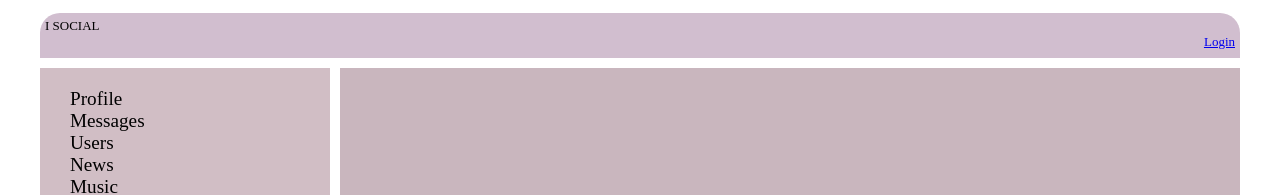
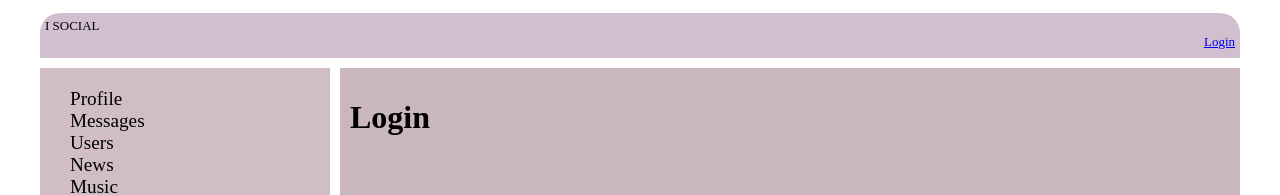
Before and after one commit to AirMous3/social, a React (Create React App) app: page /login in a window 1280 px wide. Shown: the top 195 px of the page. Built offline with nearby package versions, Linux system fonts and the light colour scheme; no server answers.

Commit message:
add Redirect to login

```diff
--- a/src/App.tsx
+++ b/src/App.tsx
@@ -1,14 +1,15 @@
 import React from 'react';
-import {Route} from 'react-router-dom';
+import { Route } from 'react-router-dom';
 import './App.css';
+import { DialogsContainer } from "./components/Dialogs/DialogsContainer";
+import { HeaderContainer } from './components/Header/HeaderContainer';
+import { Login } from './components/Login/Login';
+import Music from "./components/Music/Music";
 import NavBar from "./components/NavBar/NavBar";
 import News from "./components/News/News";
-import Music from "./components/Music/Music";
+import ProfileContainer from './components/Profile/ProfileContainer';
 import Settings from "./components/Settings/Settings";
-import {DialogsContainer} from "./components/Dialogs/DialogsContainer";
-import {UsersContainer} from "./components/Users/UsersContainer";
-import ProfileContainer from './components/Profile/ProfileContainer';
-import { HeaderContainer } from './components/Header/HeaderContainer';
+import { UsersContainer } from "./components/Users/UsersContainer";
 
 
 
@@ -33,6 +34,7 @@ function App() {
                 <Route path={"/music"} render={() => <Music/>}/>
                 <Route path={"/settings"} render={() => <Settings/>}/>
                 <Route path={"/users"} render={() => <UsersContainer/>}/>
+                <Route path={"/login"} render={() => <Login/>}/>
             </div>
 
 
--- a/src/components/Dialogs/Dialogs.tsx
+++ b/src/components/Dialogs/Dialogs.tsx
@@ -1,8 +1,10 @@
-import React, {ChangeEvent} from "react";
+import React, { ChangeEvent } from "react";
 import DialogItem from "./DialogItem/DialogItem";
 import s from "./Dialogs.module.css"
 import Message from "./Messages/Message";
-import {DialogsPropsType} from "./DialogsContainer";
+import { DialogsPropsType } from "./DialogsContainer";
+import { Redirect } from "react-router-dom";
+
 
 
 
@@ -11,8 +13,8 @@ function Dialogs(props: DialogsPropsType) {
 
     let state = props.dialogsPage
 
-    let dialogsElements = state.dialogsData.map((d) => <DialogItem key={d.id} id={d.id} name={d.name}/>)
-    let messagesElements = state.messagesData.map((message) => <Message key={message.id} message={message.message}/>)
+    let dialogsElements = state.dialogsData.map((d) => <DialogItem key={d.id} id={d.id} name={d.name} />)
+    let messagesElements = state.messagesData.map((message) => <Message key={message.id} message={message.message} />)
     let newMessageText = state.newDialogMessage
 
     let sendNewDialogMessage = () => {
@@ -22,6 +24,8 @@ function Dialogs(props: DialogsPropsType) {
     let onMessageTextHandler = (e: ChangeEvent<HTMLTextAreaElement>) => {
         props.onNewMessageText(e.currentTarget.value)
     }
+
+    if (!props.isAuth) return <Redirect to="/login" />
 
     return (<div className={s.dialogs}>
         <div>
@@ -37,7 +41,7 @@ function Dialogs(props: DialogsPropsType) {
                 <div>
                     <textarea onChange={onMessageTextHandler}
                         value={newMessageText}
-                                  placeholder={"Напиши своё сообщение"}/>
+                        placeholder={"Напиши своё сообщение"} />
                 </div>
                 <div>
                     <button onClick={sendNewDialogMessage}>Send</button>
--- a/src/components/Dialogs/DialogsContainer.tsx
+++ b/src/components/Dialogs/DialogsContainer.tsx
@@ -7,6 +7,7 @@ import {Dispatch} from "redux";
 
  type mapDialogsStateType = {
     dialogsPage: DialogsPageType
+    isAuth: boolean
 }
 
 type mapDialogsDispatchType = {
@@ -19,6 +20,7 @@ export type DialogsPropsType = mapDialogsStateType &  mapDialogsDispatchType
 const mapStateToProps = (state: AppStoreType): mapDialogsStateType => {
     return {
         dialogsPage: state.dialogsPage,
+        isAuth: state.auth.isAuth
 
     }
 }
--- /dev/null
+++ b/src/components/Login/Login.tsx
@@ -0,0 +1,7 @@
+import React from "react";
+
+export const Login = () => {
+    return <h1>
+        Login
+    </h1>
+}
--- a/src/components/Profile/ProfileContainer.tsx
+++ b/src/components/Profile/ProfileContainer.tsx
@@ -2,7 +2,7 @@ import Profile from "./Profile";
 import React from "react";
 import { connect } from "react-redux";
 import { AppStoreType } from "../../redux/reduxStore";
-import { RouteComponentProps, withRouter } from "react-router-dom";
+import { Redirect, RouteComponentProps, withRouter } from "react-router-dom";
 import { goingToProfileThunk, ProfileType } from "../../redux/profileReducer";
 
 
@@ -13,6 +13,7 @@ type PathParamsType = {
 
 type mapStateToPropsType = {
     profile: ProfileType
+    isAuth: boolean
 }
 
 type MapDispatchPropsType = {
@@ -33,7 +34,7 @@ class ProfileContainer extends React.Component<PropsType> {
     }
 
     render() {
-
+        if (!this.props.isAuth) return <Redirect to="/login" />
         return (
             <Profile {...this.props} profile={this.props.profile} />
         )
@@ -41,9 +42,10 @@ class ProfileContainer extends React.Component<PropsType> {
 }
 
 let mapStateToProps = (state: AppStoreType): mapStateToPropsType => ({
-    profile: state.profilePage.profile
+    profile: state.profilePage.profile,
+    isAuth: state.auth.isAuth
 })
 
 let WithUrlDataContainer = withRouter(ProfileContainer)
 
-export default connect(mapStateToProps, {goingToProfileThunk })(WithUrlDataContainer)
+export default connect(mapStateToProps, { goingToProfileThunk })(WithUrlDataContainer)
--- a/src/components/Users/UsersContainer.tsx
+++ b/src/components/Users/UsersContainer.tsx
@@ -1,16 +1,15 @@
-import React from 'react'
+import React from 'react';
 import { connect } from "react-redux";
+import { Redirect } from 'react-router-dom';
+import { AppStoreType } from "../../redux/reduxStore";
 import {
     changePageThunk,
     followUserThunk,
-    getUsersThunk,
-    toggleIsFollowingProgress,
-    unfollowUserThunk,
+    getUsersThunk, unfollowUserThunk,
     UserType
 } from "../../redux/UsersReducer";
-import { AppStoreType } from "../../redux/reduxStore";
+import { Preloader } from "../common/Preloader/Preloader";
 import { Users } from "./Users";
-import { Preloader } from "../common/Preloader/Preloader";
 
 
 export type mapUsersStateToPropsType = {
@@ -20,6 +19,7 @@ export type mapUsersStateToPropsType = {
     currentPage: number
     isInProgress: boolean
     isFollowingProgress: string[]
+    isAuth: boolean
 
 }
 type mapDispatchToPropsType = {
@@ -42,7 +42,7 @@ class UsersApiComponent extends React.Component<mapUsersStateToPropsType & mapDi
 
     render() {
 
-
+        if (!this.props.isAuth ) return <Redirect to="/login" />
         return (<>
             {this.props.isInProgress ? <Preloader /> : null} {/*Показываем прелоадер, если InProgress = true*/}
             <Users users={this.props.users} totalUsersCount={this.props.totalUsersCount}
@@ -63,7 +63,8 @@ const mapUsersStateToProps = (state: AppStoreType): mapUsersStateToPropsType =>
         totalUsersCount: state.usersPage.totalUsersCount,
         currentPage: state.usersPage.currentPage,
         isInProgress: state.usersPage.isInProgress,
-        isFollowingProgress: state.usersPage.isFollowingProgress
+        isFollowingProgress: state.usersPage.isFollowingProgress,
+        isAuth: state.auth.isAuth,
 
     }
 }
```
Lines whose indentation alone changed are shown as unchanged.
